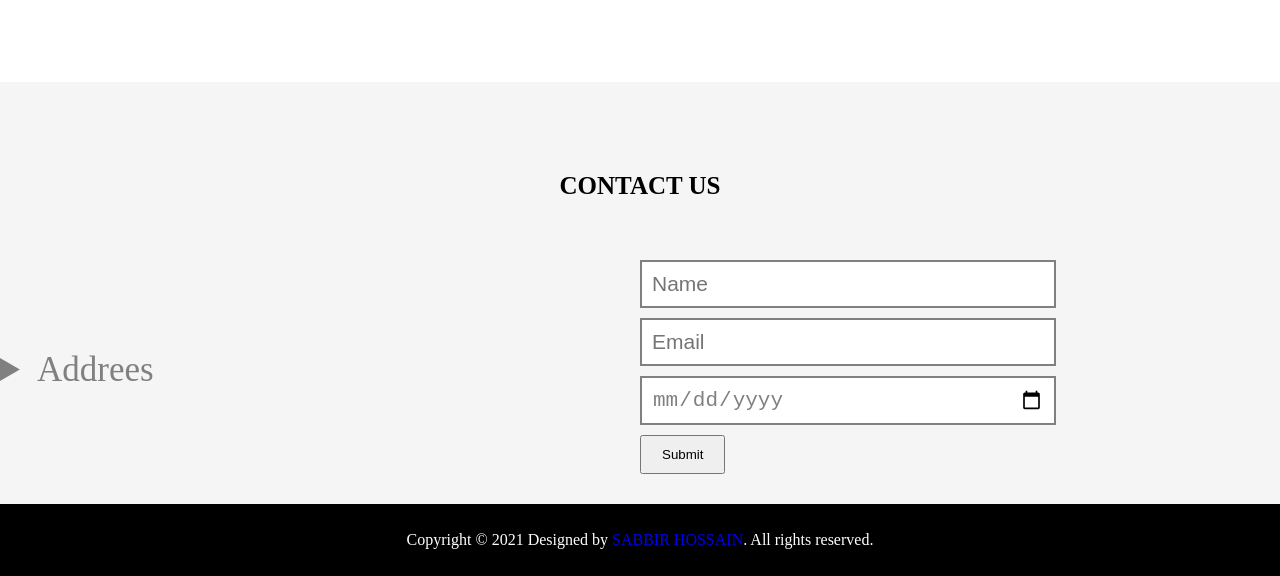
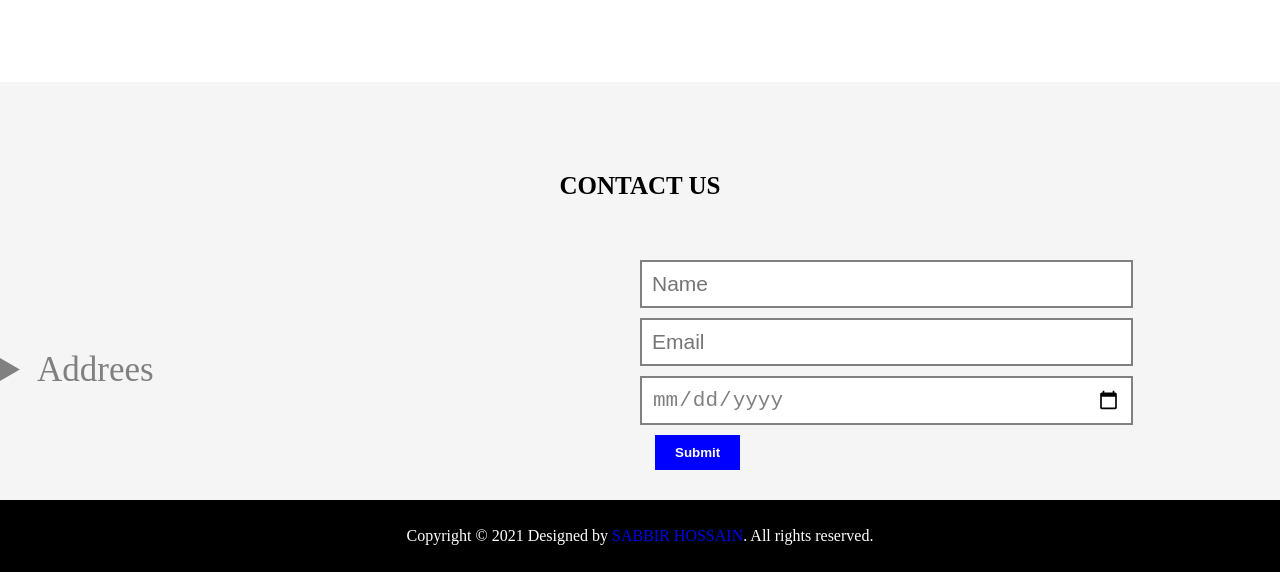
Before and after one commit to devesabbir/selfvdo, a plain HTML site: page index.html in a window 1280 px wide. Shown: the part 1272-1848 px from the top of the page. Drawn offline with Linux system fonts and the light colour scheme.

Commit message:
Update style.css

```diff
--- a/style.css
+++ b/style.css
@@ -252,7 +252,7 @@ header {
 
 .contact-section main aside .form-div form input[type="text"] {
     display: block;
-    width: 65%;
+    width: 77%;
     padding: 10px 10px;
     color: grey;
     font-size: 21px;
@@ -264,7 +264,7 @@ header {
 
 .contact-section main aside .form-div form input[type="email"] {
     display: block;
-    width: 65%;
+    width: 77%;
     padding: 10px 10px;
     color: gray;
     font-size: 21px;
@@ -276,7 +276,7 @@ header {
 
 .contact-section main aside .form-div form input[type="date"] {
     display: block;
-    width: 65%;
+    width: 77%;
     padding: 10px 10px;
     color: gray;
     font-size: 21px;
@@ -290,6 +290,18 @@ header {
     display: block;
     padding: 10px 20px;
     cursor: pointer;
+    border: none;
+    background: blue;
+    color: #fff;
+    font-weight: 700;
+    transition: .5s;
+    margin-left: 15px;
+}
+
+.contact-section main aside .form-div form button:hover{
+    color: blue;
+    background: transparent;
+    letter-spacing: 3px;
 }
 
 
```
